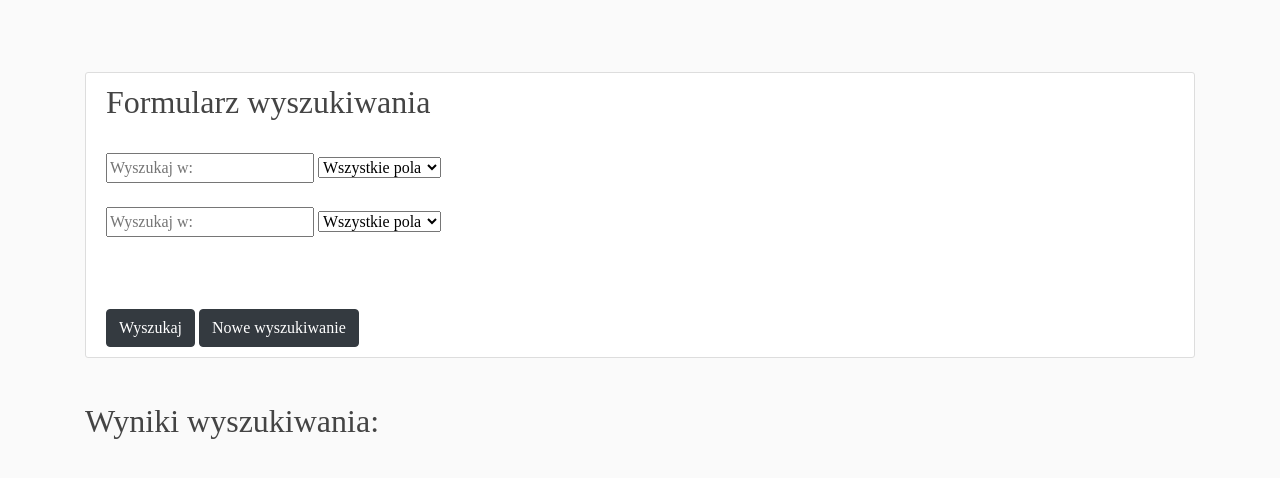
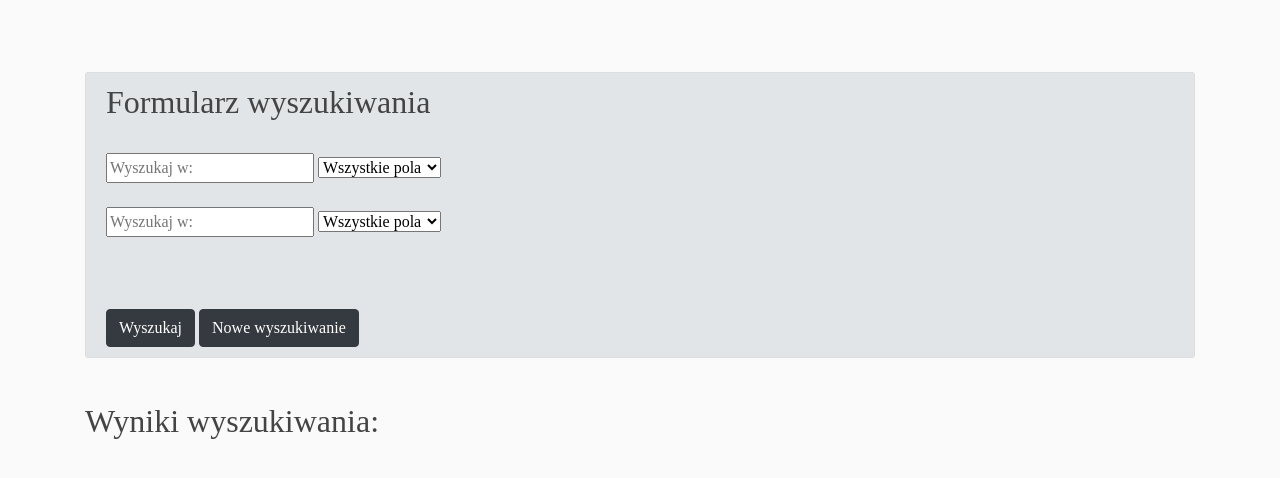
Before and after one commit to Hermotimos/PublicationsDB, a Django app: template bibliography/templates/bibliography/bibliography_search.html in a window 1280 px wide. Shown: the part 56-534 px from the top of the page. Run offline with Django 3.2, Linux system fonts and the light colour scheme; the template is opened without the code that fills it, so the values that code supplies are empty; some libraries are stand-ins or nearby versions.

Commit message:
minor css

```diff
--- a/static/css/main.css
+++ b/static/css/main.css
@@ -33,7 +33,7 @@ ul {
 }
 
 .content-section {
-  background: #ffffff;
+  background: #e2e5e7;
   padding: 10px 20px;
   border: 1px solid #dddddd;
   border-radius: 3px;
```
